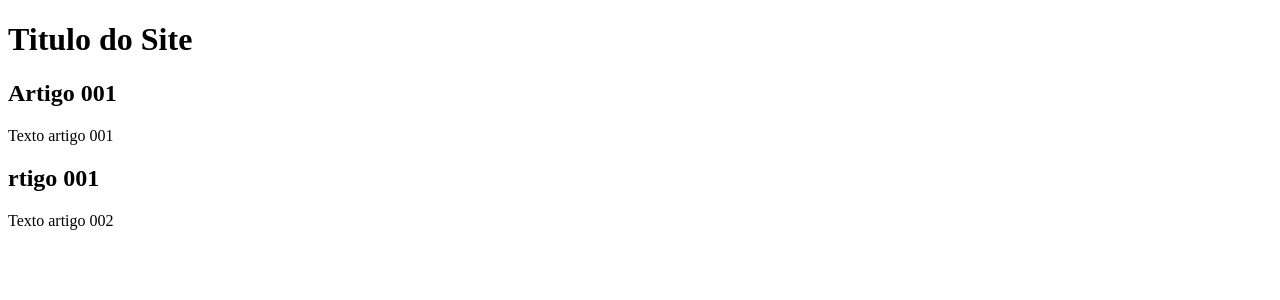
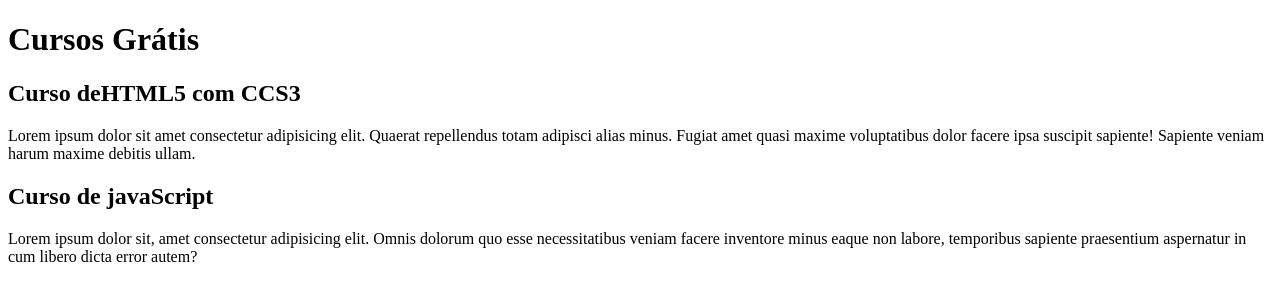
Before and after one commit to Adyrnney/projeto-site, a plain HTML site: page index.html in a window 1280 px wide. Drawn offline with Linux system fonts and the light colour scheme.

Commit message:
comecei a escrever conteudo

```diff
--- a/index.html
+++ b/index.html
@@ -9,15 +9,15 @@
 <body>
     <main>
         <header>
-            <h1>Titulo do Site</h1>
+            <h1>Cursos Grátis</h1>
         </header>
         <article>
-            <h2>Artigo 001</h2>
-            <p>Texto artigo 001</p>
+            <h2>Curso deHTML5 com CCS3</h2>
+            <p>Lorem ipsum dolor sit amet consectetur adipisicing elit. Quaerat repellendus totam adipisci alias minus. Fugiat amet quasi maxime voluptatibus dolor facere ipsa suscipit sapiente! Sapiente veniam harum maxime debitis ullam.</p>
         </article>
         <article>
-            <h2>rtigo 001</h2>
-            <p>Texto artigo 002</p>
+            <h2>Curso de javaScript</h2>
+            <p>Lorem ipsum dolor sit, amet consectetur adipisicing elit. Omnis dolorum quo esse necessitatibus veniam facere inventore minus eaque non labore, temporibus sapiente praesentium aspernatur in cum libero dicta error autem?</p>
         </article>
     </main>
 </body>
```
